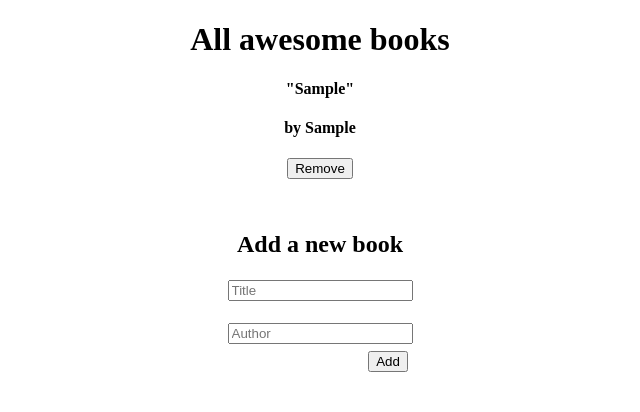
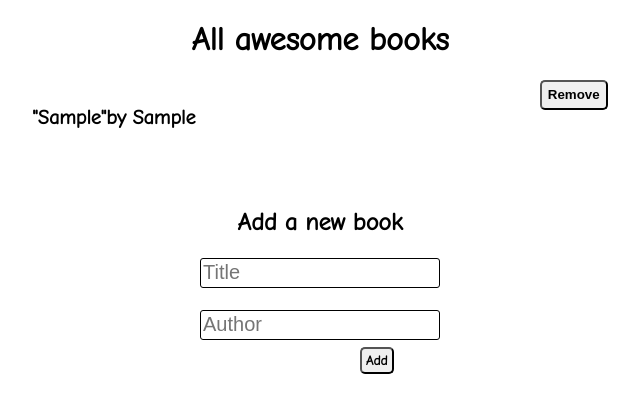
Before and after one commit to johnkioko/Awesome-books-collection-project, a website: page index.html in a window 1280 px wide. Both pictures are taken after typing "Sample", "Sample" into the empty fields and a click on the button "Add". Shown: the whole page, without its empty margins (320-960 px from the left). Drawn offline with Linux system fonts and the light colour scheme.

Commit message:
Add display styles

```diff
--- a/style.css
+++ b/style.css
@@ -1,16 +1,18 @@
+@import url('https://fonts.googleapis.com/css2?family=Comic+Neue&display=swap');
+
 * {
   box-sizing: border-box;
+  /* padding: 0;
+  margin: 0; */
+}
+
+body {
+  font-family: 'Comic Neue', cursive;
 }
 
 #main {
   margin: 0 auto;
   text-align: center;
-}
-
-.hr {
-  width: 5%;
-  margin: 0 auto;
-  margin-top: 1em;
 }
 
 .bookForm {
@@ -27,7 +29,46 @@ input {
   align-items: center;
 }
 
-.btn {
+.add {
   margin-right: -8.5em;
   margin-top: 5px;
+  font-weight: 700;
+  border-radius: 5px;
+  padding: 4px;
+  font-family: 'Comic Neue', cursive;
 }
+
+.delete {
+  height: 30px;
+  text-align: center;
+  font-weight: 700;
+  border-radius: 5px;
+}
+
+.author {
+  border: 1px solid black;
+  border-radius: 3px;
+  height: 30px;
+  width: 20%;
+}
+
+.title {
+  border: 1px solid black;
+  border-radius: 3px;
+  height: 30px;
+  width: 20%;
+}
+
+#title,
+#author {
+  font-size: 20px;
+}
+
+.bookDiv {
+  display: flex;
+  justify-content: space-evenly;
+}
+
+.bookTitleAuthor {
+  display: flex;
+}
```
